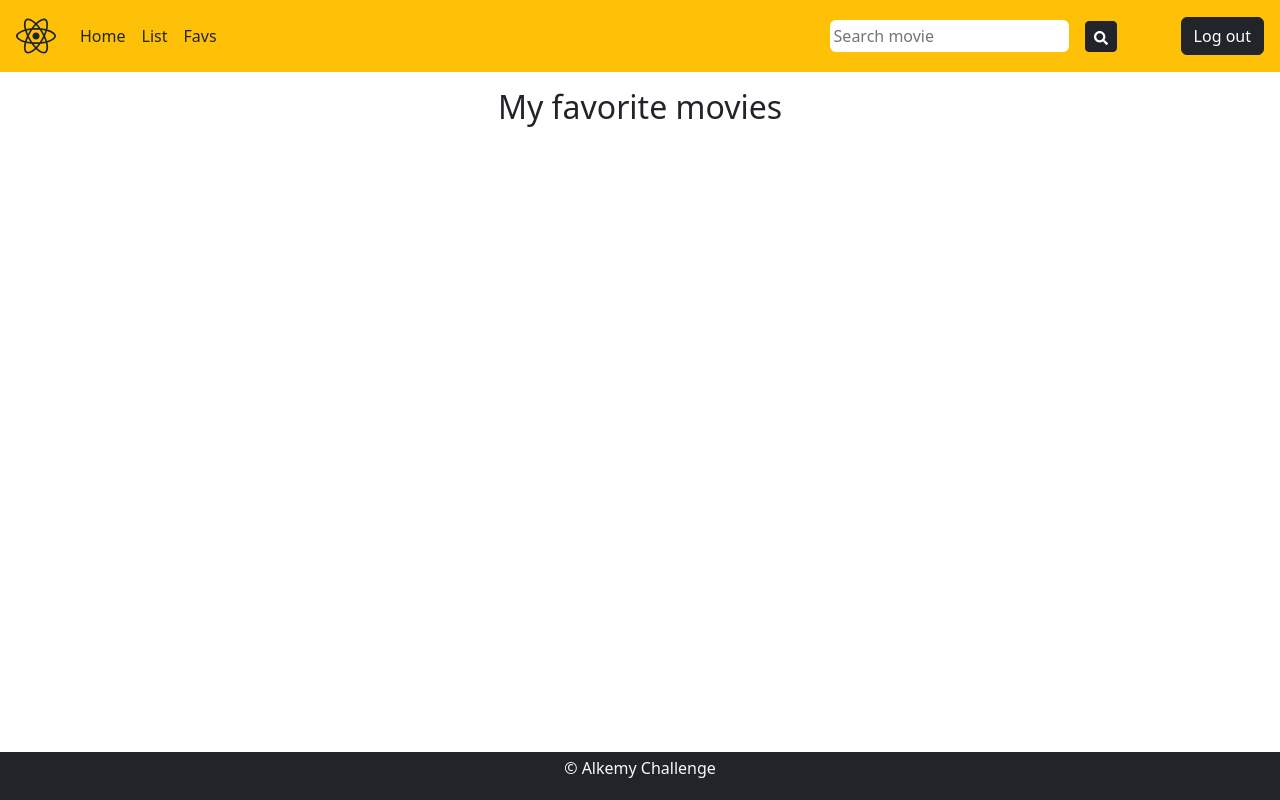
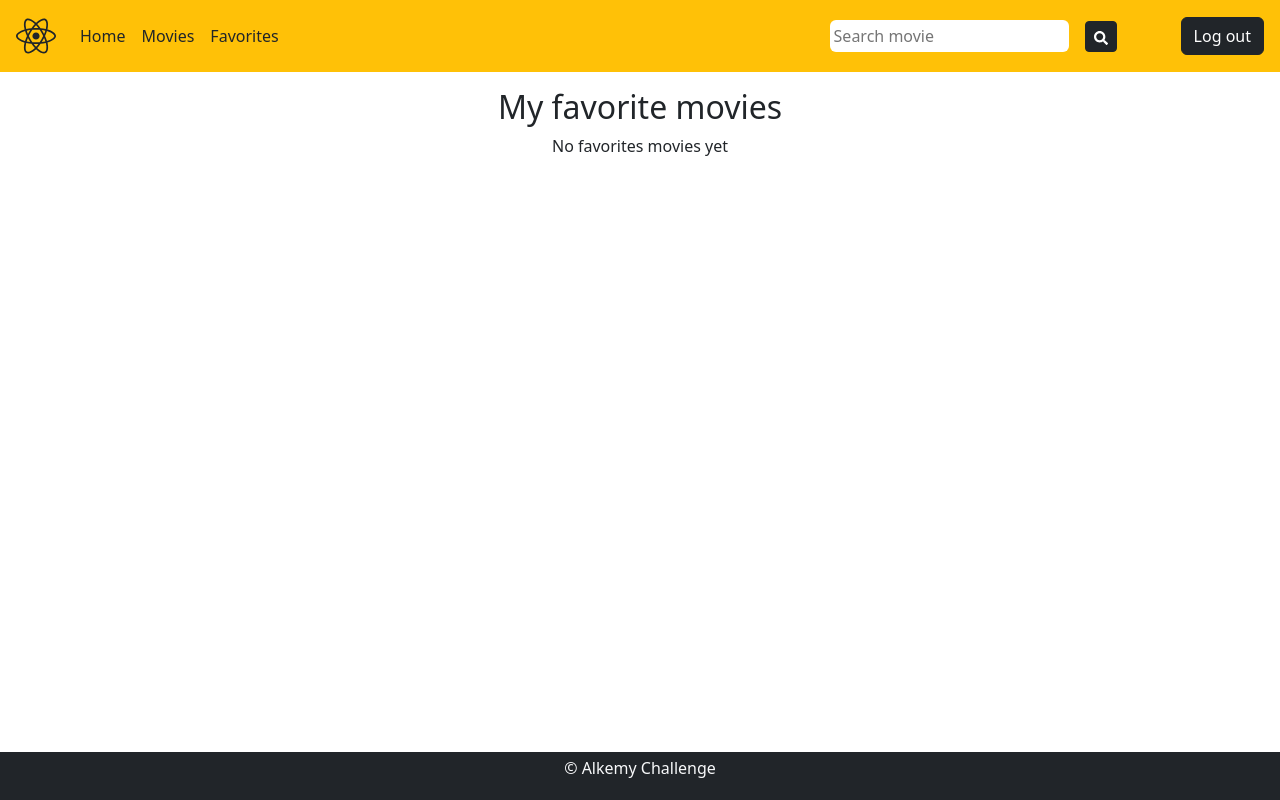
Before and after one commit to melaniegerenni/alkemy-challenge-react, a React (Create React App) app: page /favorites in a window 1280 px wide. Built offline with nearby package versions, Linux system fonts and the light colour scheme; sample sign-in values are in the browser's storage.

Commit message:
some code optimization

```diff
--- a/public/index.html
+++ b/public/index.html
@@ -24,7 +24,7 @@
       work correctly both with client-side routing and a non-root public URL.
       Learn how to configure a non-root public URL by running `npm run build`.
     -->
-    <title>React App</title>
+    <title>React Movies</title>
   </head>
   <body>
     <noscript>You need to enable JavaScript to run this app.</noscript>
--- a/src/App.js
+++ b/src/App.js
@@ -1,7 +1,7 @@
 import { Routes, Route } from "react-router-dom";
 
 import Login from "./components/Login";
-import List from "./components/List";
+import MovieList from "./components/MovieList";
 import Header from "./components/Header";
 import Footer from "./components/Footer";
 import MovieDetailContainer from "./components/MovieDetailContainer";
@@ -18,7 +18,7 @@ function App() {
       <Header />
       <Routes>
         <Route path="/" element={<Login />} />
-        <Route path="/list" element={<List />} />
+        <Route path="/list" element={<MovieList />} />
         <Route path="/detail/:movieID" element={<MovieDetailContainer />} />
         <Route path="/results/:keyword" element={<SearchResults />} />
         <Route path="/favorites" element={<Favorites />} />
--- a/src/components/Favorites.jsx
+++ b/src/components/Favorites.jsx
@@ -1,12 +1,6 @@
 import { useEffect, useContext} from "react";
 import { GlobalContext } from "../context/GlobalContext";
-import ItemCard from "./ItemCard";
-
-//Bootstrap
-import Container from "react-bootstrap/Container";
-import Row from "react-bootstrap/Row";
-import Col from "react-bootstrap/Col";
-
+import List from "./List";
 
 const Favorites = () => {
     const {favs} = useContext(GlobalContext)
@@ -15,18 +9,9 @@ const Favorites = () => {
   }, [favs]);
 
   return (
-    <div>
-      <Container fluid className="px-5 mt-3">
-        <h2 className="text-center">My favorite movies</h2>
-        <Row>
-          {favs.map((movie) => (
-            <Col key={movie.id} xs={12} sm={6} md={4} lg={3}>
-              <ItemCard movie={movie} />
-            </Col>
-          ))}
-        </Row>
-      </Container>
-    </div>
+    <>
+    {favs && <List headerTxt="My favorite movies" noMsg="No favorites movies yet" moviesArray={favs} />}
+    </>
   );
 };
 
--- a/src/components/Header.jsx
+++ b/src/components/Header.jsx
@@ -32,7 +32,7 @@ const Header = () => {
                 to="/list"
                 className="text-dark text-decoration-none list-inline-item"
               >
-                List
+                Movies
               </NavLink>
             </li>
 
@@ -41,7 +41,7 @@ const Header = () => {
                 to="/favorites"
                 className="text-dark text-decoration-none list-inline-item"
               >
-                Favs
+                Favorites
               </NavLink>
               {favs.length > 0 && (
                 <Badge
--- a/src/components/List.jsx
+++ b/src/components/List.jsx
@@ -2,8 +2,7 @@ import { GlobalContext } from "../context/GlobalContext";
 import { Navigate } from "react-router-dom";
 
 //Hooks
-import { useEffect, useContext } from "react";
-import useMovies from "../hooks/useMovies";
+import { useContext } from "react";
 
 //Components
 import ItemCard from "./ItemCard";
@@ -14,16 +13,10 @@ import Container from "react-bootstrap/Container";
 import Row from "react-bootstrap/Row";
 import Col from "react-bootstrap/Col";
 
-const List = () => {
-  const {loading} = useContext(GlobalContext);
-  const {movies, getMovies} = useMovies();
-  const token = sessionStorage.getItem('token');
-
-
-  useEffect(() => {
-    getMovies()
-    // eslint-disable-next-line
-  }, []);
+const List = (props) => {
+  const { loading } = useContext(GlobalContext);
+  const { headerTxt, noMsg, moviesArray } = props;
+  const token = sessionStorage.getItem("token");
 
   return (
     <>
@@ -34,13 +27,17 @@ const List = () => {
       ) : (
         <>
           <Container fluid className="px-5 mt-3">
-          <h2 className="text-center">New Movies</h2>
+            <h2 className="text-center">{headerTxt}</h2>
             <Row>
-            {movies.map((movie) => (
-              <Col key={movie.id} xs={12} sm={6} md={4} lg={3}  >
+              {moviesArray.length === 0 ? (
+                <p className="text-center">{noMsg || "No results"}</p>
+              ) : (
+                moviesArray.map((movie) => (
+                  <Col key={movie.id} xs={12} sm={6} md={4} lg={3}>
                     <ItemCard movie={movie} />
                   </Col>
-            ))}
+                ))
+              )}
             </Row>
           </Container>
         </>
--- /dev/null
+++ b/src/components/MovieList.jsx
@@ -0,0 +1,22 @@
+import {useEffect} from 'react';
+import useMovies from '../hooks/useMovies';
+import List from './List';
+
+
+const MovieList = () => {
+
+    const {movies, getMovies} = useMovies();
+
+    useEffect(() => {
+        getMovies()
+        // eslint-disable-next-line
+      }, []);
+
+  return (
+    <>
+    {movies && <List headerTxt="New movies" moviesArray={movies} />}
+    </>
+  )
+}
+
+export default MovieList
--- a/src/components/SearchResults.jsx
+++ b/src/components/SearchResults.jsx
@@ -1,22 +1,14 @@
-import { useEffect, useContext } from "react";
-import { useParams, Navigate } from "react-router-dom";
-import { GlobalContext } from "../context/GlobalContext";
+import { useEffect } from "react";
+import { useParams } from "react-router-dom";
 import useSearch from "../hooks/useSearch";
 
 //Components
-import ItemCard from "./ItemCard";
-import LoadSpinner from "./LoadSpinner";
+import List from "./List";
 
-//Bootstrap
-import Container from "react-bootstrap/Container";
-import Row from "react-bootstrap/Row";
-import Col from "react-bootstrap/Col";
 
 const SearchResults = () => {
-  const { loading } = useContext(GlobalContext);
   const { keyword } = useParams();
   const { results, getResults } = useSearch();
-  const token = sessionStorage.getItem("token");
 
   useEffect(() => {
     getResults(keyword);
@@ -25,30 +17,7 @@ const SearchResults = () => {
 
   return (
     <>
-      {!token ? (
-        <Navigate to="/" />
-      ) : loading ? (
-        <LoadSpinner />
-      ) : (
-        <>
-          <Container fluid className="px-5 mt-3">
-            <h2>
-              Search results: <em>{keyword}</em>
-            </h2>
-            <Row>
-              {results.length === 0 ? (
-                <p>No results</p>
-              ) : (
-                results.map((movie) => (
-                  <Col key={movie.id} xs={12} sm={6} md={4} lg={3}>
-                    <ItemCard movie={movie} />
-                  </Col>
-                ))
-              )}
-            </Row>
-          </Container>
-        </>
-      )}
+      {results && <List headerTxt={`Search results: ${keyword}`} moviesArray={results} />}
     </>
   );
 };
```
Lines whose indentation alone changed are shown as unchanged.
